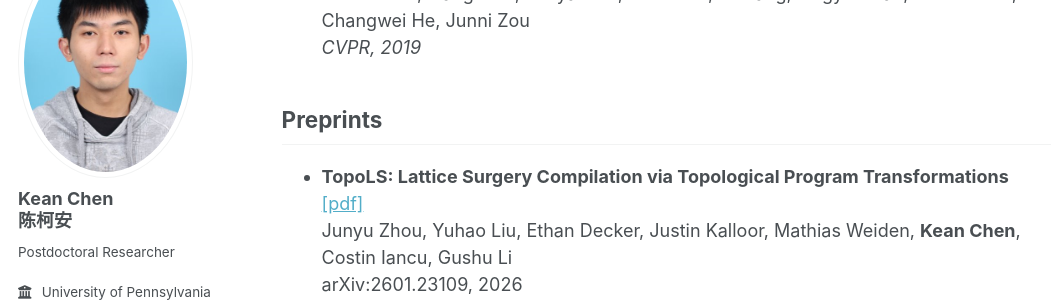
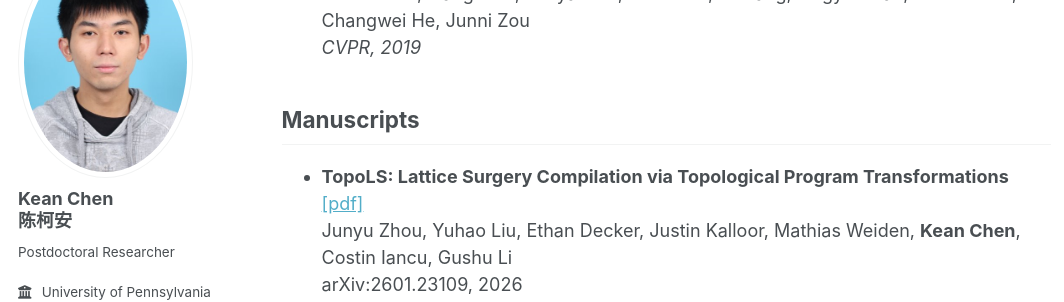
Before and after one commit to cccorn/cccorn.github.io, a Jekyll site: the page built from _pages/publications.md, in a window 1280 px wide and 900 px high, scrolled down 1904 px. Shown: the part 154-456 px from the top of the window, without its empty margins (0-1064 px from the left). Built offline with Jekyll 4.4.1, drawn with Linux system fonts in a browser that asks for light colours; some web fonts are replaced; a script bundle is joined from its source files by our own code; library files that are not in the unit come from our copies.

Commit message:
Update publications.md

```diff
--- a/_pages/publications.md
+++ b/_pages/publications.md
@@ -73,7 +73,7 @@ Zhiming Chen, **Kean Chen**, Weiyao Lin, John See, Hui Yu, Yan Ke, Cong Yang
 *CVPR, 2019*
 
 
-## Preprints
+## Manuscripts
 
 - **TopoLS: Lattice Surgery Compilation via Topological Program Transformations**
 [[pdf]](/publications/TopoLS_Lattice_Surgery_Compilation_via_Topological_Program_Transformations.pdf)
```
